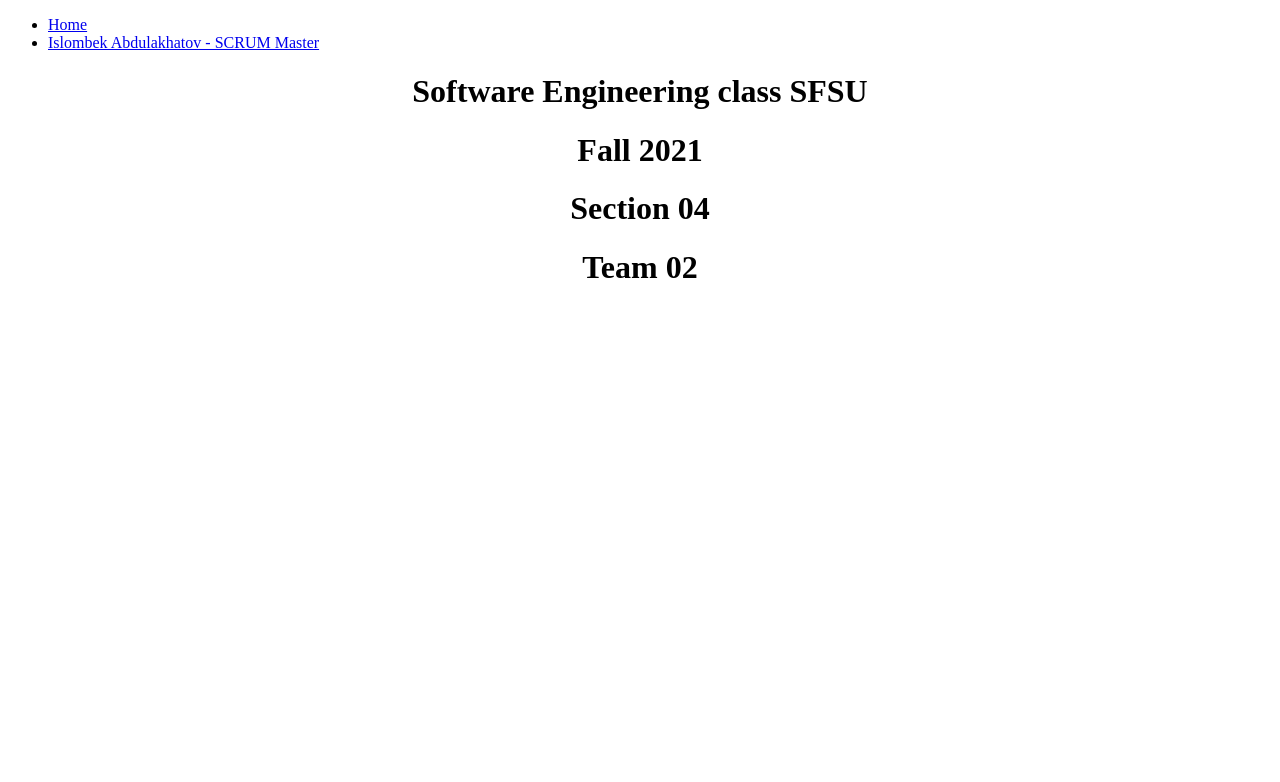
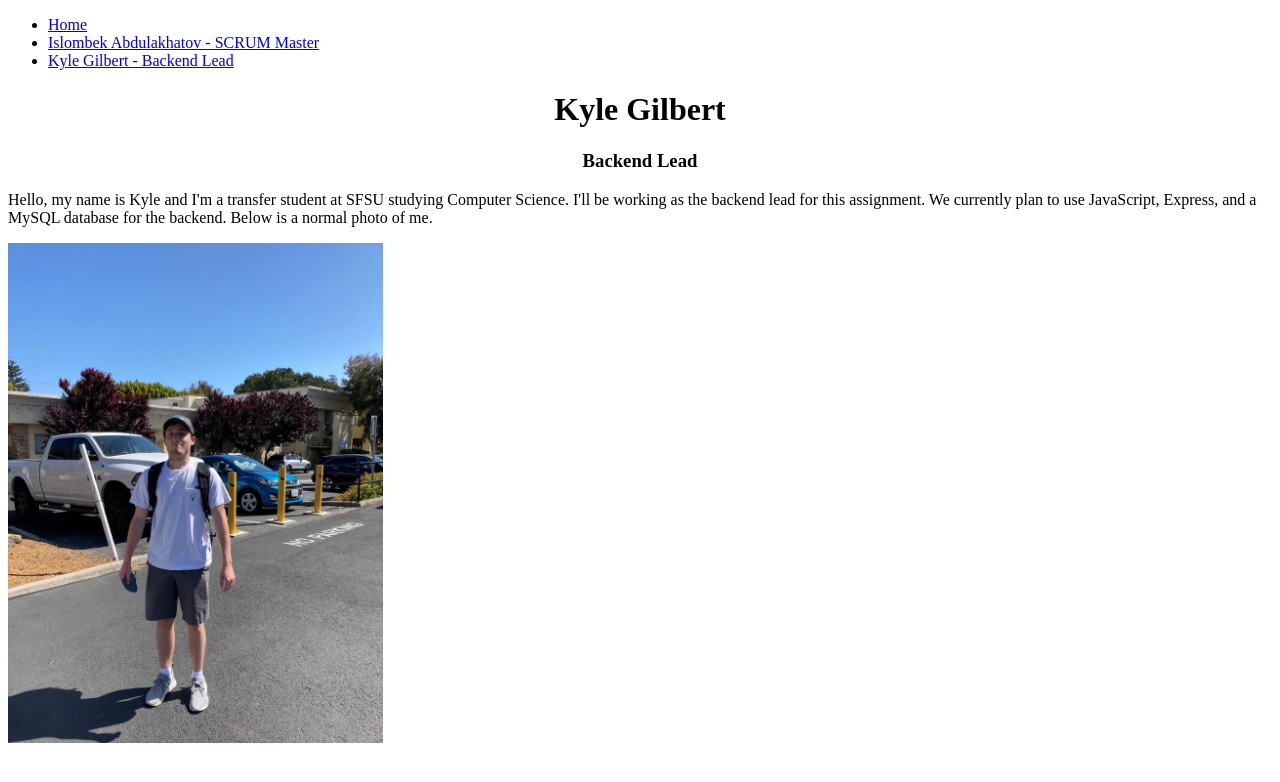
Before and after one commit to Adbatt/CSC-648-04-Team-2, a React (Create React App) app in the folder client/: page /kyle in a window 1280 px wide. Shown: the top 782 px of the page. Built offline with nearby package versions, Linux system fonts and the light colour scheme.

Commit message:
add about me component, update App.js

```diff
--- a/client/src/App.js
+++ b/client/src/App.js
@@ -7,6 +7,7 @@ import {
 } from "react-router-dom";
 import Home from './components/Home';
 import AboutIslom from './components/AboutIslom';
+import AboutKyle from "./components/AboutKyle";
 
 export default function App() {
   return (
@@ -20,7 +21,9 @@ export default function App() {
             <li>
               <Link to="/islom">Islombek Abdulakhatov - SCRUM Master</Link>
             </li>
-
+            <li>
+              <Link to="/kyle">Kyle Gilbert - Backend Lead</Link>
+            </li>
           </ul>
         </nav>
 
@@ -30,7 +33,9 @@ export default function App() {
           <Route path="/islom">
             <AboutIslom />
           </Route>
-
+          <Route path="/kyle">
+            <AboutKyle />
+          </Route>
           <Route path="/">
             <Home />
           </Route>
--- /dev/null
+++ b/client/src/components/AboutKyle.js
@@ -0,0 +1,21 @@
+import '../styles/Theme.css';
+import KyleImage from '../assets/ImgKyle.jpg';
+
+function AboutKyle() {
+
+    return (
+        <div>
+            <h1 className="header">Kyle Gilbert</h1>
+            <h3 className="header">Backend Lead</h3>
+            <p>Hello, my name is Kyle and I'm a transfer student at SFSU studying Computer
+                Science. I'll be working as the backend lead for this assignment. We currently
+                plan to use JavaScript, Express, and a MySQL database for the backend. Below
+                is a normal photo of me.
+            </p>
+            <img src={KyleImage} alt="pic" height="500px" width="375px"/>
+            {/* About us page can either be here or on a separate page */}
+        </div>
+    );
+}
+
+export default AboutKyle;
```
Also changed, not shown: client/src/assets/ImgKyle.jpg (added).
